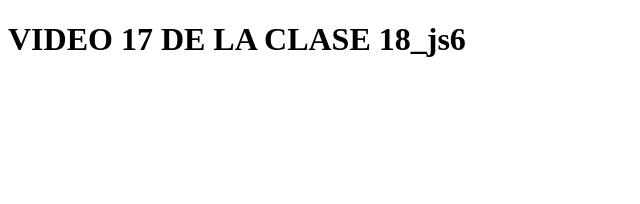
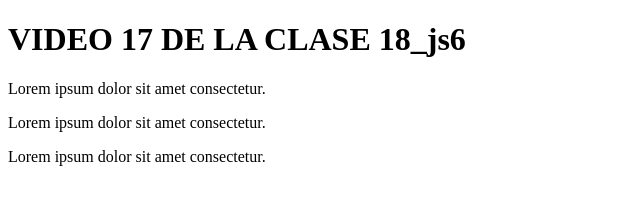
Before and after one commit to k-kurt/codo-a-codo-contenido-FrontEnd, a plain HTML site: page JAVASCRIPT/CLASE17_js6/index.html in a window 1280 px wide. Shown: the whole page, without its empty margins (0-640 px from the left). Drawn offline with Linux system fonts and the light colour scheme.

Commit message:
video 17 min 3:10

```diff
--- a/JAVASCRIPT/CLASE17_js6/index.html
+++ b/JAVASCRIPT/CLASE17_js6/index.html
@@ -7,6 +7,11 @@
 </head>
 <body>
     <h1>VIDEO 17 DE LA CLASE  18_js6</h1>
+
+    <p class="texto">Lorem ipsum dolor sit amet consectetur.</p>
+    <p class="texto">Lorem ipsum dolor sit amet consectetur.</p>
+    <p class="texto">Lorem ipsum dolor sit amet consectetur.</p>
+
     <script src="index.js"></script>
 </body>
 </html>
--- a/JAVASCRIPT/CLASE17_js6/index.js
+++ b/JAVASCRIPT/CLASE17_js6/index.js
@@ -1 +1 @@
-console.log("hola")
+//console.log("hola")
```
